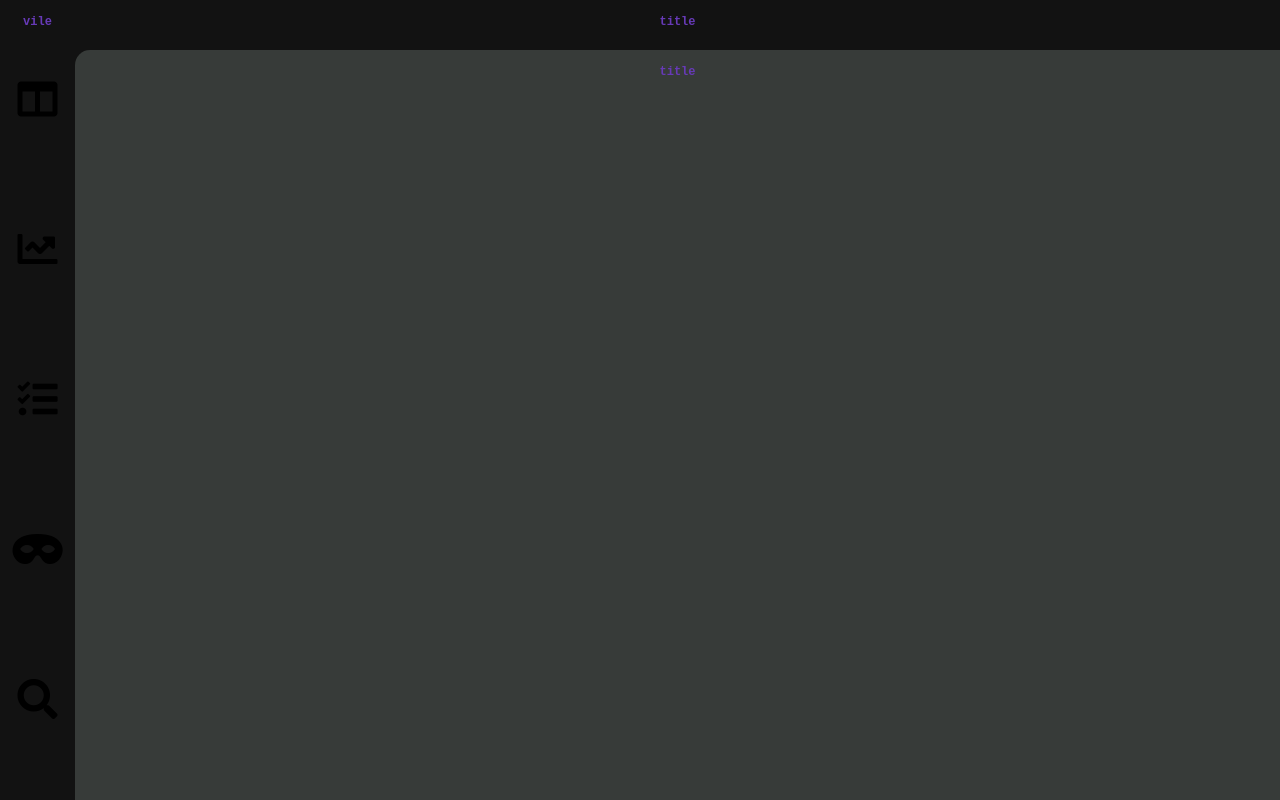
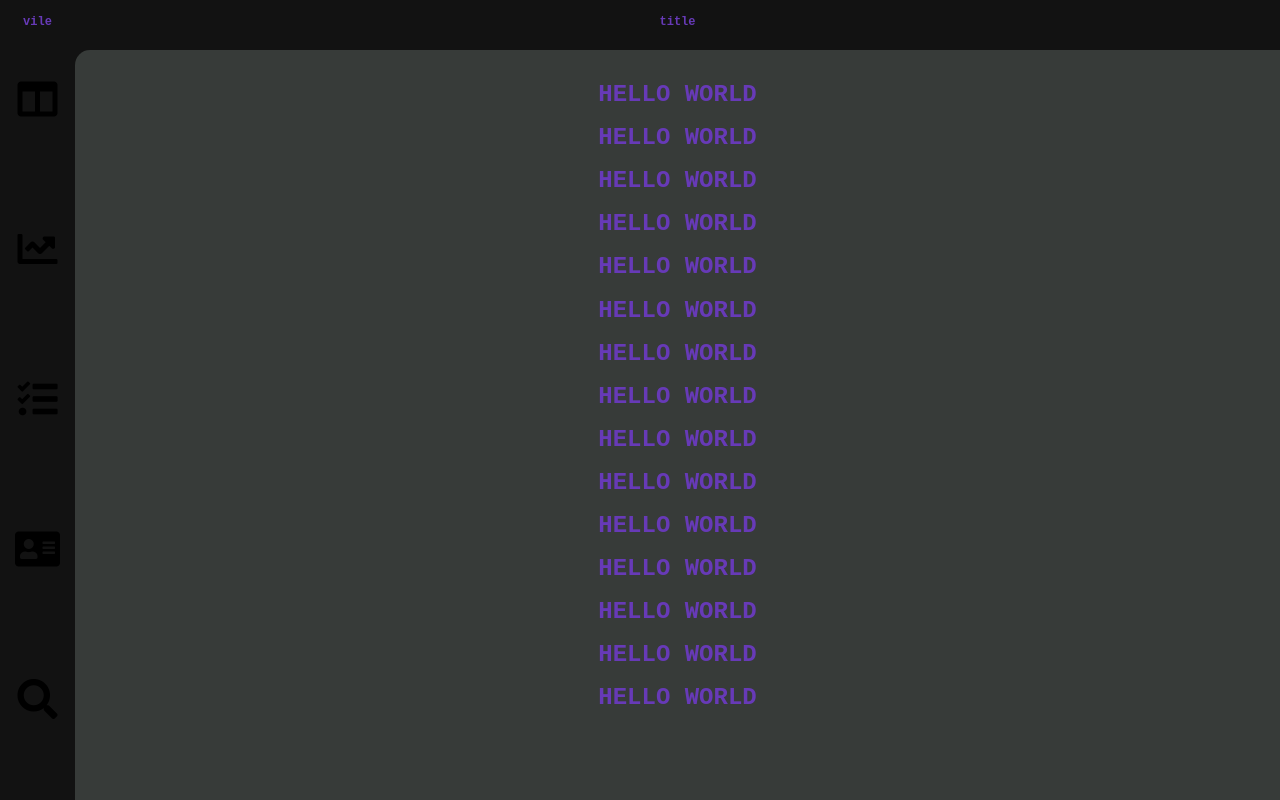
Before and after one commit to yTabx/Electron-Project, a React (Create React App) app in the folder electron-project/: page / in a window 1280 px wide. Built offline with nearby package versions, Linux system fonts and the light colour scheme.

Commit message:
first page hello world

```diff
--- a/electron-project/src/App.css
+++ b/electron-project/src/App.css
@@ -82,7 +82,7 @@
 .right-iner-container-lower {
   position: absolute;
   width: 100%;
-  height: calc(100% - 50px);
+  height: calc(100vh - 50px);
   top: 50px;
   border-radius: 15px 0 0 0;
   margin-left: 0;
--- a/electron-project/src/App.js
+++ b/electron-project/src/App.js
@@ -1,6 +1,7 @@
 import logo from './logo.svg';
 import './App.css';
-
+import './pages/Proxies.js'
+import Proxies from './pages/Proxies.js';
 function App() {
   return (
     <div className = "App">
@@ -23,7 +24,7 @@ function App() {
                   <div className = "icon"><i class="fas fa-tasks"></i></div>
                 </div>
               <div type="button" className = "left-pannel-button">
-                  <div className = "icon"><i class="fas fa-mask" ></i></div>
+                  <div className = "icon"><i class="fas fa-address-card"></i></div>
                 </div>
               <div type="button" className = "left-pannel-button">
                   <div className = "icon"><i class="fas fa-search"></i></div>
@@ -40,7 +41,9 @@ function App() {
             </div>
             <div className = "right-iner-container-lower">
               <h1 className = "logo">
-                title
+                <Proxies />
+
+
               </h1>
 
             </div>
--- /dev/null
+++ b/electron-project/src/pages/Proxies.js
@@ -0,0 +1,28 @@
+
+import React from 'react';
+import './proxies.css'
+function Proxies() {
+    return (
+        <div className = "proxies-container">
+            <h1>  HELLO WORLD</h1>
+            <h1>  HELLO WORLD</h1>
+            <h1>  HELLO WORLD</h1>
+            <h1>  HELLO WORLD</h1>
+            <h1>  HELLO WORLD</h1>
+            <h1>  HELLO WORLD</h1>
+            <h1>  HELLO WORLD</h1>
+            <h1>  HELLO WORLD</h1>
+            <h1>  HELLO WORLD</h1>
+            <h1>  HELLO WORLD</h1>
+            <h1>  HELLO WORLD</h1>
+            <h1>  HELLO WORLD</h1>
+            <h1>  HELLO WORLD</h1>
+            <h1>  HELLO WORLD</h1>
+
+            <h1>  HELLO WORLD</h1>
+
+
+        </div>
+    );
+}
+export default Proxies
--- /dev/null
+++ b/electron-project/src/pages/proxies.css
@@ -0,0 +1,4 @@
+.proxies-container{
+    background-color: #373b39;
+
+}
```
